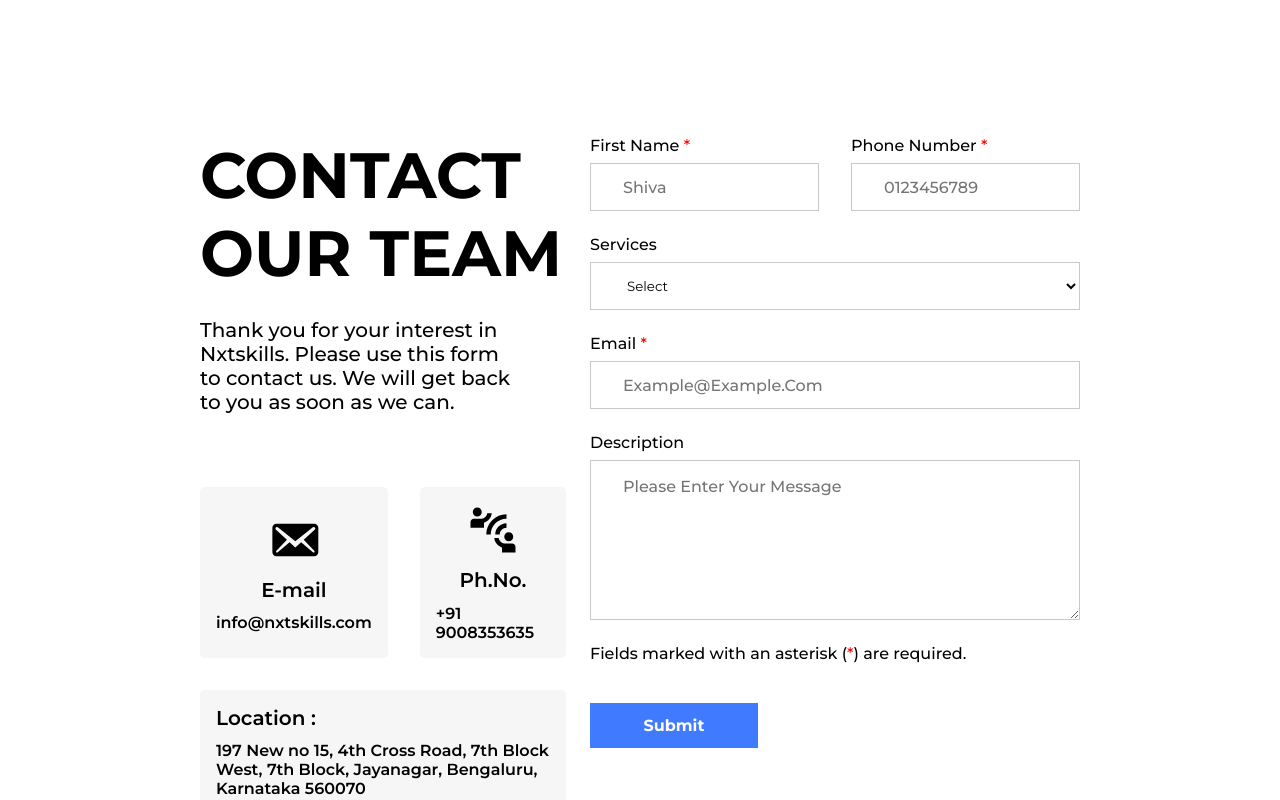
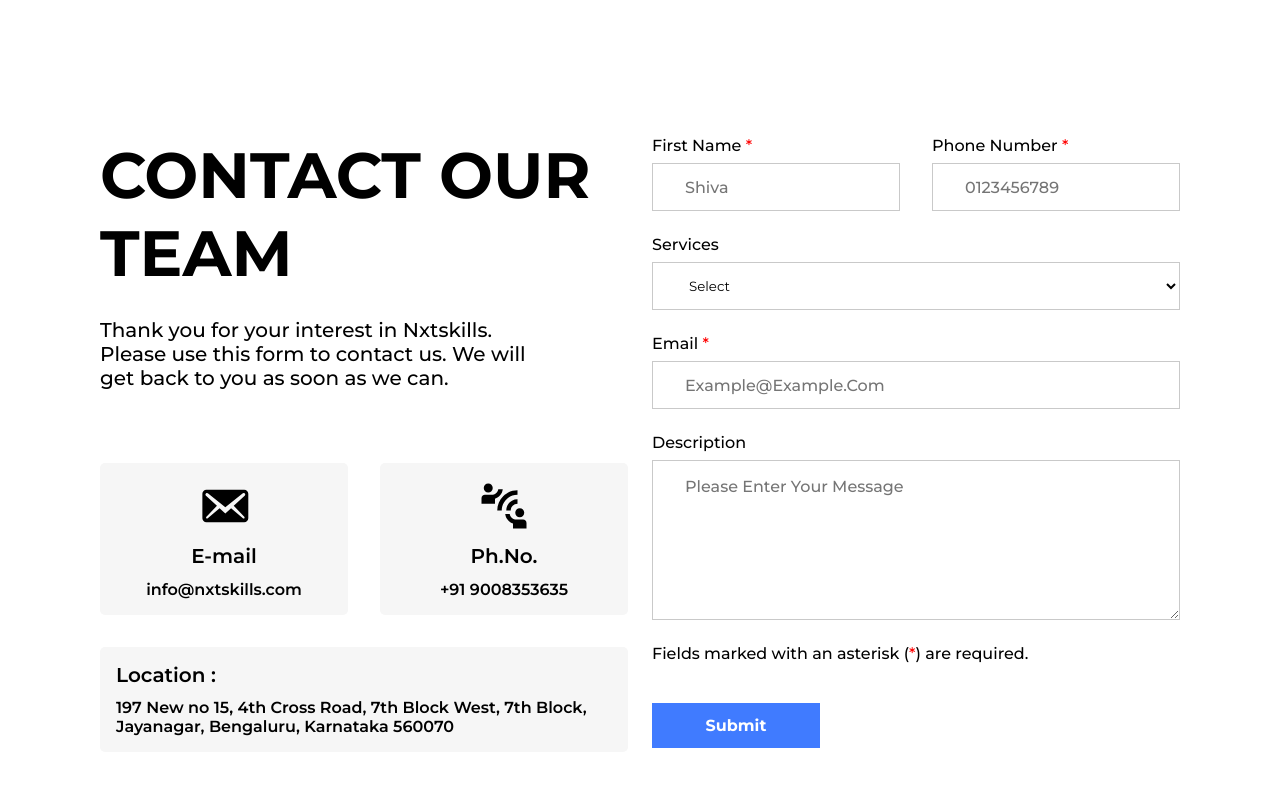
Before and after one commit to Mallikarjun-Mathapati/NXTSkills, a React (Create React App) app: page /Contact-us in a window 1280 px wide. Shown: the part 380-1180 px from the top of the page. Built offline with nearby package versions, Linux system fonts and the light colour scheme.

Commit message:
contact update

```diff
--- a/src/Pages/ContactUs.js
+++ b/src/Pages/ContactUs.js
@@ -10,12 +10,12 @@
           Header="CONTACT US"
           SubHeader="Thank you for your interest"
         />
-        <div className="container">
-          <div className="contact-us-form">
-            <ContactForm />
-          </div>
+        {/* <div className="container"> */}
+        <div className="contact-us-form">
+          <ContactForm />
         </div>
       </div>
+      {/* </div> */}
     </>
   );
 };
```
